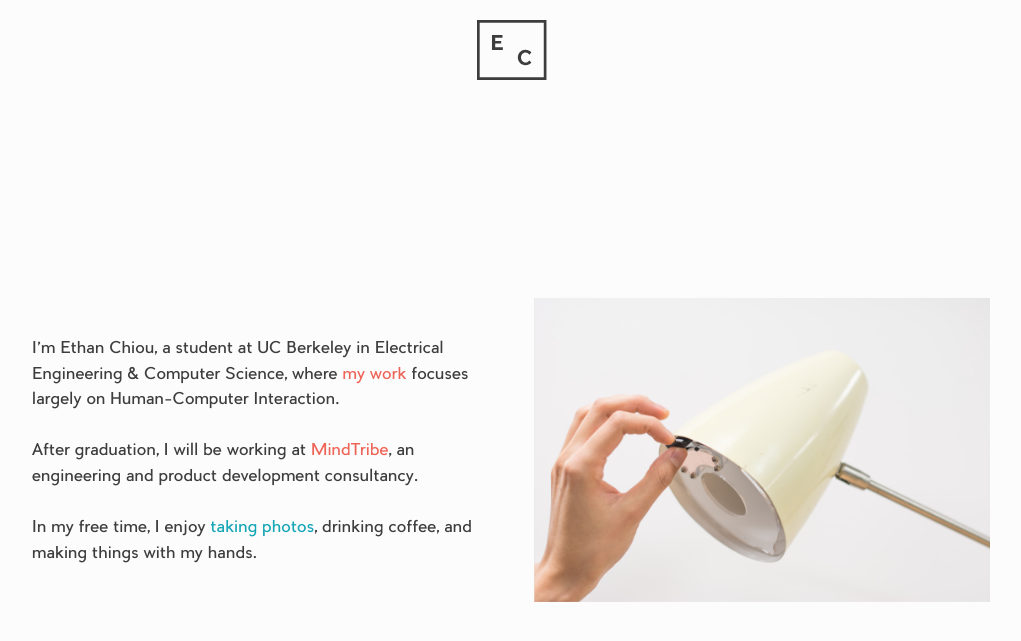
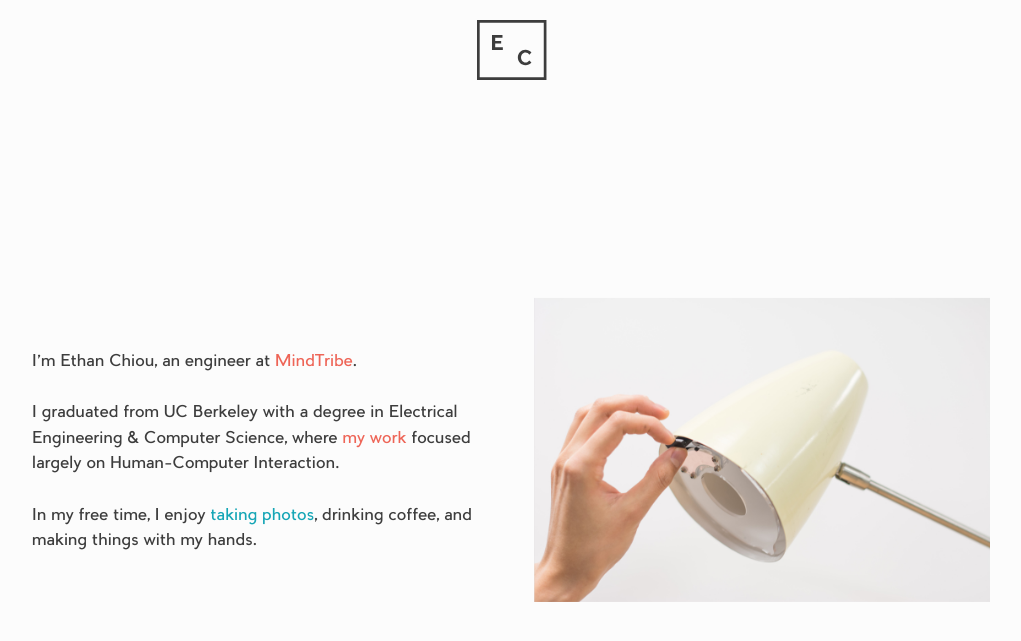
Before and after one commit to echiou/echiou.github.io, a Jekyll site: the page built from index.html, in a window 1280 px wide. Shown: the top 641 px of the page, without its empty margins (128-1149 px from the left). Built offline with Jekyll 4.4.1, drawn with Linux system fonts in a browser that asks for light colours; nearby versions of some CDN libraries; library files that are not in the unit come from our copies.

Commit message:
fix includes and update index page

```diff
--- a/_includes/header.html
+++ b/_includes/header.html
@@ -1,10 +1,21 @@
 <header class="site-header">
 
+    {% if page.url == "/" %}
+      <div class="container navbar index-navbar">
+    {% else %}
       <div class="container navbar">
+    {% endif %}
     <div class="row navbar-content">
       <div class="twelve columns">
         <div class="u-center">
           <ul class="navbar-list">
+            {% if page.url == "/" %}
+              <li class="navbar-item">
+                <div class="navbar-logo-holder">
+                  {% include /svg/logo.svg %}
+                </div>
+              </li>
+            {% else %}
               <li class="navbar-item navbar-text"><a class="header-play" href="/blog">Play</a></li>
               <li class="navbar-item">
                 <div class="navbar-logo-holder">
@@ -12,6 +23,7 @@
                 </div>
               </li>
               <li class="navbar-item navbar-text"><a class="header-work" href="/work">Work</a></li>
+            {% endif %}
           </ul>
         </div>
       </div>
--- a/_includes/header_index.html
+++ /dev/null
@@ -1,17 +0,0 @@
-<header class="site-header">
-  <div class="container navbar index-navbar">
-    <div class="row navbar-content">
-      <div class="twelve columns">
-        <div class="u-center">
-          <ul class="navbar-list">
-            <li class="navbar-item">
-              <div class="navbar-logo-holder">
-                {% include /svg/logo.svg %}
-              </div>
-            </li>
-          </ul>
-        </div>
-      </div>
-    </div>
-  </div>
-</header>
--- a/_layouts/default.html
+++ b/_layouts/default.html
@@ -10,7 +10,9 @@
 
     {{ content }}
 
-    {% include footer.html %}
+    {% if page.url != "/" %}
+      {% include footer.html %}
+    {% endif %}
 
   </body>
 
--- a/_layouts/index.html
+++ /dev/null
@@ -1,15 +0,0 @@
-<!DOCTYPE html>
-<html>
-
-  {% include head.html %}
-  {% include google_analytics.html %}
-
-  <body class="fill-height-or-more">
-
-    {% include header_index.html %}
-
-    {{ content }}
-
-  </body>
-
-</html>
--- a/index.html
+++ b/index.html
@@ -1,50 +1,12 @@
 ---
-layout: index
+layout: default
 ---
 <main class="page-content">
-<!--   <div class="background-image">
-    <div class="index-tag">
-      <div class="index-tag-inner">
-        <div class="index-section">
-          <p class="index-section-header index-text">Name</p>
-          <h1 class="index-header index-text">Ethan Chiou</h1>
-        </div>
-        <div class="index-section u-center">
-          <h1 class="index-des index-text">Designer</h1>
-          <span class="fa fa-angle-double-up"></span>
-          <h1 class="index-des index-text">Engineer</h1>
-        </div>
-        <div class="index-sections">
-          <a class="index-item index-work" href="/work">
-            <p class="index-section-header index-text">Work</p>
-            <h1 class="index-section-text index-text">Portfolio</h1>
-          </a>
-          <a class="index-item index-blog" href="/blog">
-            <p class="index-section-header index-text">Play</p>
-            <h1 class="index-section-text index-text">Blog</h1>
-          </a>
-          <a class="index-item-end index-about" href="/about">
-            <p class="index-section-header index-text">About</p>
-            <h1 class="index-section-text index-text">Information</h1>
-          </a>
-        </div>
-      </div>
-    </div>
-  </div> -->
   <div class="index-background">
     <div class="container u-vertical-align">
       <div class="row index-background">
-      <!-- POST-GRADUATION STUFF -->
-<!--         <div class="six columns index-left u-vertical-align">
-          I'm Ethan Chiou, an engineer at <span class="index-link-work" id="index-mindtribe">MindTribe</span>.<br><br>I graduated from UC Berkeley with a degree in Electrical Engineering & Computer Science, where <span class="index-link-work" id="index-hci">my work</span> focused largely on Human-Computer Interaction.<br><br>In my free time, I enjoy <span class="index-link-play" id="index-photos">taking photos</span>, drinking coffee, and making things with my hands.
-          <br>
-        </div> -->
         <div class="six columns index-left u-vertical-align">
-          I'm Ethan Chiou, a student at UC Berkeley in Electrical Engineering & Computer Science, where <a href="/work"><span class="index-link-work" id="index-hci">my work</span></a> focuses largely on Human-Computer Interaction.
-          <br><br>
-          After graduation, I will be working at <a href="http://mindtribe.com" target="_blank"><span class="index-link-work" id="index-mindtribe">MindTribe</span></a>, an engineering and product development consultancy.
-          <br><br>
-          In my free time, I enjoy <a href="/blog"><span class="index-link-play" id="index-photos">taking photos</span></a>, drinking coffee, and making things with my hands.
+          I'm Ethan Chiou, an engineer at <a href="http://mindtribe.com" target="_blank"><span class="index-link-work" id="index-mindtribe">MindTribe</span></a>.<br><br>I graduated from UC Berkeley with a degree in Electrical Engineering & Computer Science, where <a href="/work"><span class="index-link-work" id="index-hci">my work</span></a> focused largely on Human-Computer Interaction.<br><br>In my free time, I enjoy <a href="/blog"><span class="index-link-play" id="index-photos">taking photos</span></a>, drinking coffee, and making things with my hands.
           <br>
         </div>
         <div class="six columns index-right u-vertical-align">
```
Lines whose indentation alone changed are shown as unchanged.
